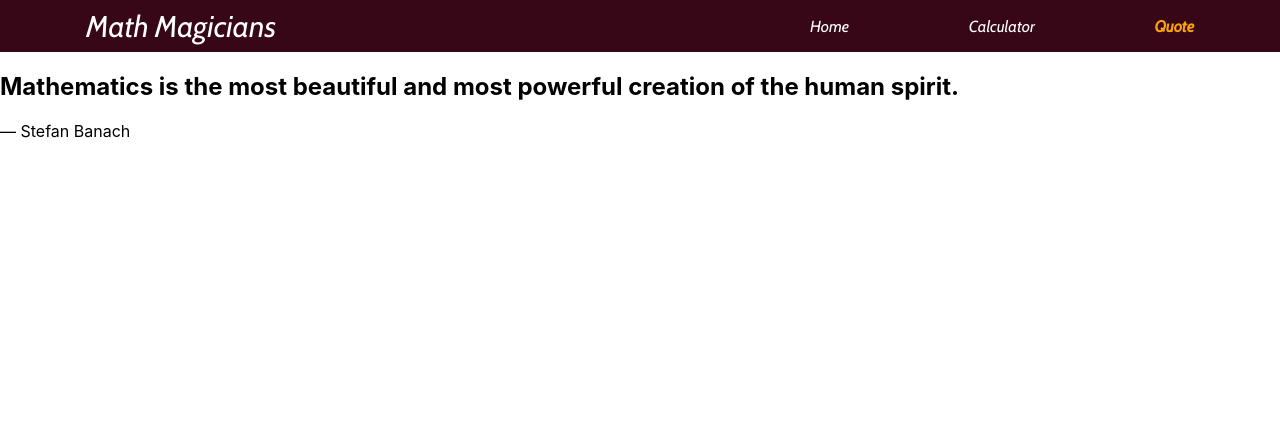
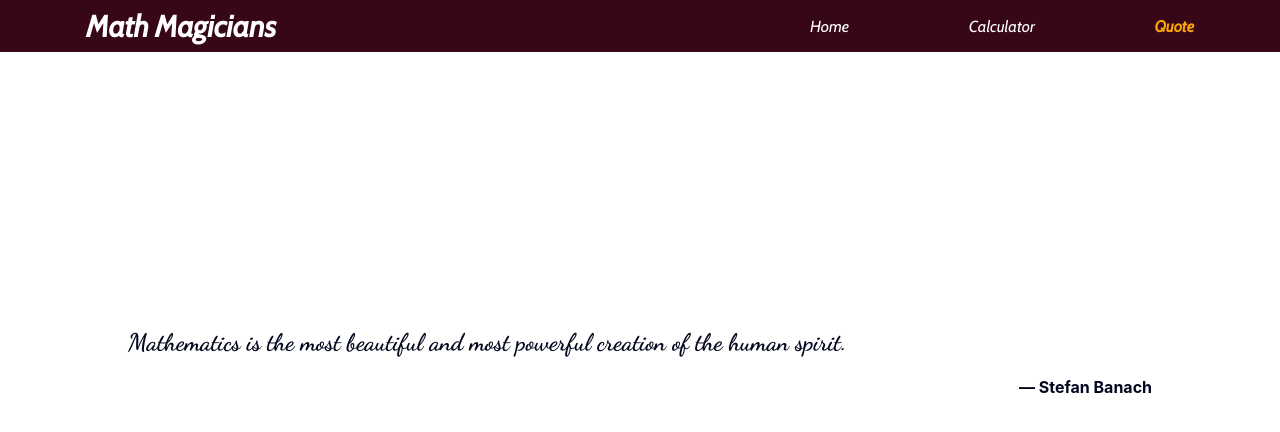
Before and after one commit to safafa/math-magicians, a React (Create React App) app: page /quote in a window 1280 px wide. Shown: the top 432 px of the page. Built offline with nearby package versions, Linux system fonts and the light colour scheme.

Commit message:
Style quote component

```diff
--- a/src/css/quote.css
+++ b/src/css/quote.css
@@ -0,0 +1,19 @@
+@import url("https://fonts.googleapis.com/css2?family=Dancing+Script:wght@700&display=swap");
+
+section {
+  width: 80%;
+  margin: auto;
+  padding: 20% 2%;
+  display: flex;
+  flex-direction: column;
+  color: #03071e;
+}
+
+span {
+  align-self: flex-end;
+  font-weight: bold;
+}
+
+h1 {
+  font-family: "Dancing Script", cursive;
+}
--- a/src/pages/quote.js
+++ b/src/pages/quote.js
@@ -1,4 +1,5 @@
 import React from 'react';
+import '../css/quote.css';
 
 const Quote = () => (
   <section>
```
